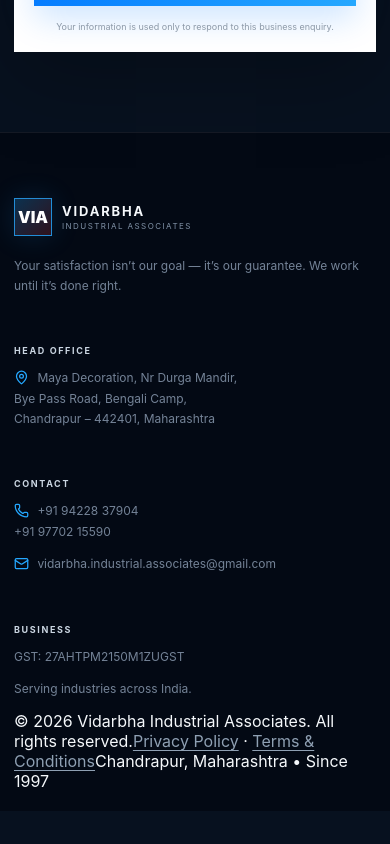
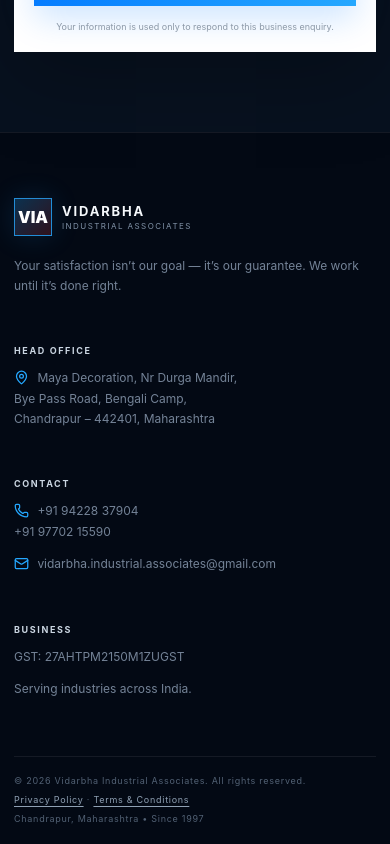
Before and after one commit to ronniee96/vidarbha-industrial-associates, a Next.js app: page / in a window 390 px wide. Shown: the part 10048-10892 px from the top of the page. Before the commit the page ends 10859 px from the top, so only its background shows below. Built offline with nearby package versions, Linux system fonts and the light colour scheme; no server answers.

Commit message:
Fix escaped CSS newlines

```diff
--- a/app/globals.css
+++ b/app/globals.css
@@ -188,7 +188,13 @@ button, input, select, textarea { font: inherit; }
 .footer-brand { margin-bottom: 20px; }
 .footer h4 { color: #cbd6e2; font-size: 9px; letter-spacing: .18em; }
 .footer p svg { vertical-align: -3px; color: var(--blue); margin-right: 5px; }
-.footer-bottom a { color: #8fa0b3; text-decoration: underline; text-underline-offset: 3px; }\n.cookie-banner { position: fixed; z-index: 100; left: 20px; right: 20px; bottom: 20px; margin: 0 auto; max-width: 900px; padding: 16px 18px; display: flex; align-items: center; justify-content: space-between; gap: 18px; background: #0b1829; color: #f5f8fb; border: 1px solid rgba(37,168,255,.35); box-shadow: 0 20px 60px rgba(0,0,0,.4); }\n.cookie-banner strong { font-size: 13px; }\n.cookie-banner p { margin: 4px 0 0; color: #c3cfdb; font-size: 11px; line-height: 1.5; }\n.cookie-banner a { color: #7cc9ff; text-decoration: underline; }\n.cookie-banner .btn { min-height: 40px; flex: 0 0 auto; }\n.footer-bottom { border-top: 1px solid rgba(255,255,255,.07); margin-top: 45px; padding-top: 18px; display: flex; justify-content: space-between; color: #526174; font-size: 9px; letter-spacing: .08em; }
+.footer-bottom a { color: #8fa0b3; text-decoration: underline; text-underline-offset: 3px; }
+.cookie-banner { position: fixed; z-index: 100; left: 20px; right: 20px; bottom: 20px; margin: 0 auto; max-width: 900px; padding: 16px 18px; display: flex; align-items: center; justify-content: space-between; gap: 18px; background: #0b1829; color: #f5f8fb; border: 1px solid rgba(37,168,255,.35); box-shadow: 0 20px 60px rgba(0,0,0,.4); }
+.cookie-banner strong { font-size: 13px; }
+.cookie-banner p { margin: 4px 0 0; color: #c3cfdb; font-size: 11px; line-height: 1.5; }
+.cookie-banner a { color: #7cc9ff; text-decoration: underline; }
+.cookie-banner .btn { min-height: 40px; flex: 0 0 auto; }
+.footer-bottom { border-top: 1px solid rgba(255,255,255,.07); margin-top: 45px; padding-top: 18px; display: flex; justify-content: space-between; color: #526174; font-size: 9px; letter-spacing: .08em; }
 
 @media (max-width: 900px) {
   .nav { padding: 15px 20px; }
@@ -219,5 +225,6 @@ button, input, select, textarea { font: inherit; }
   .quote-wrap { gap: 45px; }
   .quote-form { padding: 20px; }
   .footer-grid { gap: 25px; }
-  .footer-bottom { flex-direction: column; gap: 8px; }\n  .cookie-banner { left: 10px; right: 10px; bottom: 10px; align-items: flex-start; }
+  .footer-bottom { flex-direction: column; gap: 8px; }
+  .cookie-banner { left: 10px; right: 10px; bottom: 10px; align-items: flex-start; }
 }
```
